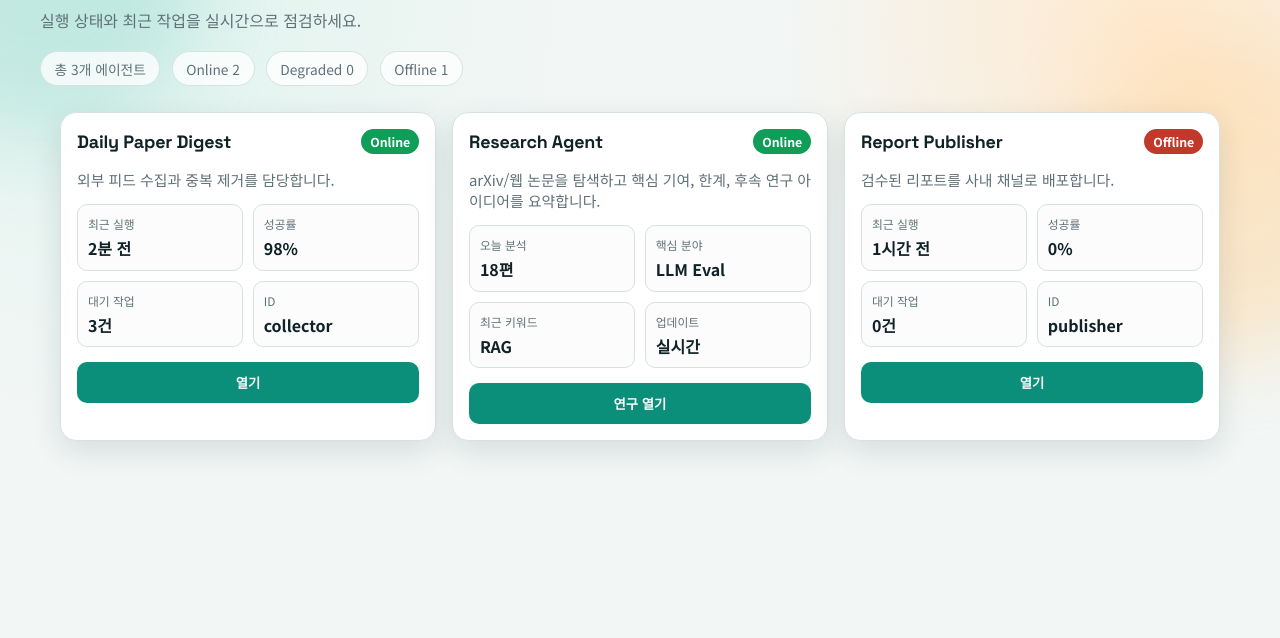
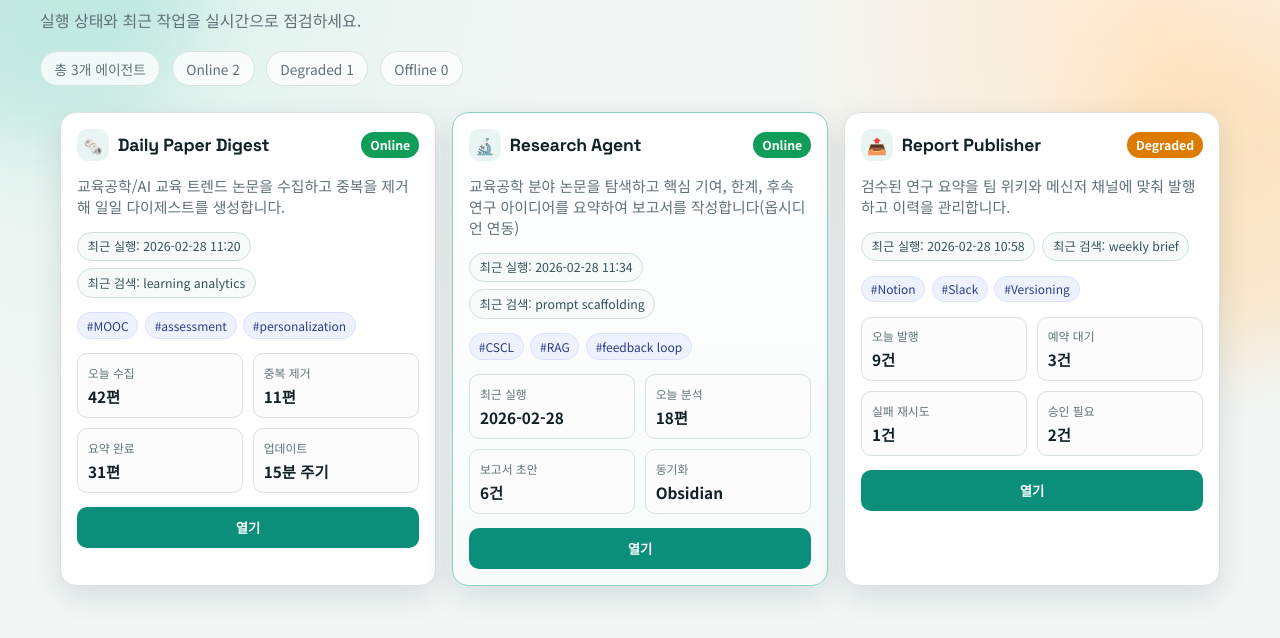
Before and after one commit to ldgit99/research, a plain HTML site: page index.html in a window 1280 px wide. Shown: the part 92-730 px from the top of the page. Drawn offline with Linux system fonts and the light colour scheme.

Commit message:
Enhance agent tiles with contextual dashboard content

```diff
--- a/script.js
+++ b/script.js
@@ -1,38 +1,54 @@
 const agents = [
     {
         id: "collector",
+        icon: "🗞️",
         name: "Daily Paper Digest",
-        description: "외부 피드 수집과 중복 제거를 담당합니다.",
+        description: "교육공학/AI 교육 트렌드 논문을 수집하고 중복을 제거해 일일 다이제스트를 생성합니다.",
         status: "online",
-        lastRun: "2분 전",
-        successRate: 98,
-        queue: 3
+        lastRunDate: "2026-02-28 11:20",
+        recentKeyword: "learning analytics",
+        keywords: ["MOOC", "assessment", "personalization"],
+        metrics: [
+            { label: "오늘 수집", value: "42편" },
+            { label: "중복 제거", value: "11편" },
+            { label: "요약 완료", value: "31편" },
+            { label: "업데이트", value: "15분 주기" }
+        ]
     },
     {
         id: "summarizer",
+        icon: "🔬",
         name: "Research Agent",
-        description: "arXiv/웹 논문을 탐색하고 핵심 기여, 한계, 후속 연구 아이디어를 요약합니다.",
+        description: "교육공학 분야 논문을 탐색하고 핵심 기여, 한계, 후속 연구 아이디어를 요약하여 보고서를 작성합니다(옵시디언 연동)",
         status: "online",
-        lastRun: "방금 전",
-        successRate: 96,
-        queue: 4,
+        lastRunDate: "2026-02-28 11:34",
+        recentKeyword: "prompt scaffolding",
+        keywords: ["CSCL", "RAG", "feedback loop"],
         launchPath: "https://research-agent-ldgit99.streamlit.app/",
-        buttonText: "연구 열기",
+        buttonText: "열기",
+        highlight: true,
         metrics: [
+            { label: "최근 실행", value: "2026-02-28" },
             { label: "오늘 분석", value: "18편" },
-            { label: "핵심 분야", value: "LLM Eval" },
-            { label: "최근 키워드", value: "RAG" },
-            { label: "업데이트", value: "실시간" }
+            { label: "보고서 초안", value: "6건" },
+            { label: "동기화", value: "Obsidian" }
         ]
     },
     {
         id: "publisher",
+        icon: "📤",
         name: "Report Publisher",
-        description: "검수된 리포트를 사내 채널로 배포합니다.",
-        status: "offline",
-        lastRun: "1시간 전",
-        successRate: 0,
-        queue: 0
+        description: "검수된 연구 요약을 팀 위키와 메신저 채널에 맞춰 발행하고 이력을 관리합니다.",
+        status: "degraded",
+        lastRunDate: "2026-02-28 10:58",
+        recentKeyword: "weekly brief",
+        keywords: ["Notion", "Slack", "Versioning"],
+        metrics: [
+            { label: "오늘 발행", value: "9건" },
+            { label: "예약 대기", value: "3건" },
+            { label: "실패 재시도", value: "1건" },
+            { label: "승인 필요", value: "2건" }
+        ]
     }
 ];
 
@@ -68,44 +84,64 @@ function createMetric(labelText, valueText) {
     return wrap;
 }
 
-function getAgentMetrics(agent) {
-    if (Array.isArray(agent.metrics) && agent.metrics.length > 0) {
-        return agent.metrics;
-    }
-
-    return [
-        { label: "최근 실행", value: agent.lastRun },
-        { label: "성공률", value: `${agent.successRate}%` },
-        { label: "대기 작업", value: `${agent.queue}건` },
-        { label: "ID", value: agent.id }
-    ];
-}
-
 function addAgentCard(agent, index) {
     const dashboard = document.querySelector("#dashboard");
     const card = document.createElement("section");
     card.className = "agent-card";
+    if (agent.highlight) {
+        card.classList.add("agent-card--research");
+    }
     card.style.animationDelay = `${index * 80}ms`;
 
     const head = document.createElement("div");
     head.className = "agent-card__head";
 
+    const titleWrap = document.createElement("div");
+    titleWrap.className = "agent-title";
+
+    const icon = document.createElement("span");
+    icon.className = "agent-icon";
+    icon.textContent = agent.icon || "🤖";
+
     const title = document.createElement("h2");
     title.textContent = agent.name;
+
+    titleWrap.append(icon, title);
 
     const badge = document.createElement("span");
     const state = statusMap[agent.status] || statusMap.offline;
     badge.className = `badge ${state.className}`;
     badge.textContent = state.label;
 
-    head.append(title, badge);
+    head.append(titleWrap, badge);
 
     const desc = document.createElement("p");
     desc.textContent = agent.description;
 
+    const meta = document.createElement("div");
+    meta.className = "agent-meta";
+    [
+        `최근 실행: ${agent.lastRunDate || "-"}`,
+        `최근 검색: ${agent.recentKeyword || "-"}`
+    ].forEach((text) => {
+        const chip = document.createElement("span");
+        chip.className = "meta-chip";
+        chip.textContent = text;
+        meta.appendChild(chip);
+    });
+
+    const keywordRow = document.createElement("div");
+    keywordRow.className = "keyword-row";
+    (agent.keywords || []).forEach((keywordText) => {
+        const keyword = document.createElement("span");
+        keyword.className = "keyword";
+        keyword.textContent = `#${keywordText}`;
+        keywordRow.appendChild(keyword);
+    });
+
     const metrics = document.createElement("div");
     metrics.className = "metrics";
-    getAgentMetrics(agent).forEach((metric) => {
+    (agent.metrics || []).forEach((metric) => {
         metrics.append(createMetric(metric.label, metric.value));
     });
 
@@ -114,7 +150,7 @@ function addAgentCard(agent, index) {
     button.textContent = agent.buttonText || "열기";
     button.addEventListener("click", () => openAgent(agent.id));
 
-    card.append(head, desc, metrics, button);
+    card.append(head, desc, meta, keywordRow, metrics, button);
     dashboard.appendChild(card);
 }
 
--- a/styles.css
+++ b/styles.css
@@ -101,7 +101,7 @@ body {
 
 .dashboard {
     display: grid;
-    grid-template-columns: repeat(auto-fit, minmax(270px, 1fr));
+    grid-template-columns: repeat(auto-fit, minmax(280px, 1fr));
     gap: 1rem;
 }
 
@@ -119,6 +119,11 @@ body {
     animation: rise 0.42s ease forwards;
 }
 
+.agent-card--research {
+    border: 1px solid #8dd0c6;
+    background: linear-gradient(180deg, #ffffff 0%, #f7fcfb 100%);
+}
+
 .agent-card__head {
     display: flex;
     align-items: center;
@@ -126,10 +131,28 @@ body {
     gap: 0.7rem;
 }
 
+.agent-title {
+    display: flex;
+    align-items: center;
+    gap: 0.55rem;
+    min-width: 0;
+}
+
+.agent-icon {
+    width: 32px;
+    height: 32px;
+    border-radius: 10px;
+    display: inline-flex;
+    align-items: center;
+    justify-content: center;
+    background: #e8f5f2;
+    font-size: 1rem;
+}
+
 .agent-card h2 {
     margin: 0;
     font-family: "Space Grotesk", "Noto Sans KR", sans-serif;
-    font-size: 1.12rem;
+    font-size: 1.1rem;
     letter-spacing: -0.01em;
 }
 
@@ -159,6 +182,36 @@ body {
     color: var(--muted);
 }
 
+.agent-meta {
+    display: flex;
+    gap: 0.45rem;
+    flex-wrap: wrap;
+}
+
+.meta-chip {
+    font-size: 0.77rem;
+    color: #355159;
+    border: 1px solid #cfe0dd;
+    background: #f6fbfa;
+    border-radius: 999px;
+    padding: 0.3rem 0.6rem;
+}
+
+.keyword-row {
+    display: flex;
+    gap: 0.4rem;
+    flex-wrap: wrap;
+}
+
+.keyword {
+    background: #eef2ff;
+    color: #2c3d86;
+    border: 1px solid #d9e1ff;
+    font-size: 0.75rem;
+    border-radius: 999px;
+    padding: 0.24rem 0.55rem;
+}
+
 .metrics {
     display: grid;
     grid-template-columns: repeat(2, minmax(0, 1fr));
@@ -182,7 +235,7 @@ body {
     display: block;
     margin-top: 0.25rem;
     font-weight: 700;
-    font-size: 1rem;
+    font-size: 0.96rem;
 }
 
 .agent-card button {
```
